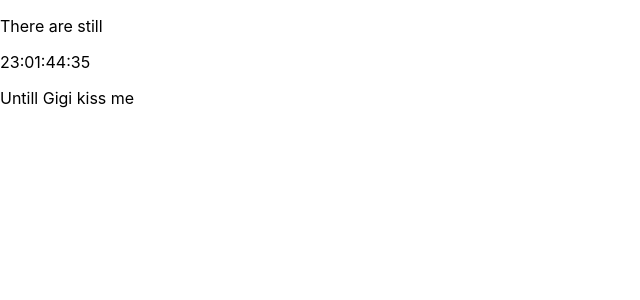
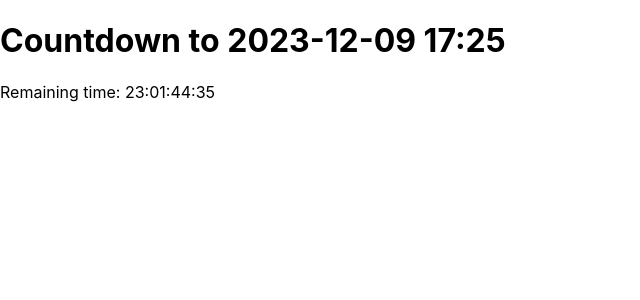
Before and after one commit to loshoc/gigicountdown, a React (Create React App) app in the folder kw-design/: page / in a window 1280 px wide. Shown: the top 300 px of the page, without its empty margins (0-640 px from the left). Built offline with nearby package versions, Linux system fonts and the light colour scheme.

Commit message:
Update App.js

```diff
--- a/kw-design/src/App.js
+++ b/kw-design/src/App.js
@@ -28,11 +28,8 @@ const CountdownApp = () => {
 
   return (
     <div>
-    <p>There are still</p>
-    <div className="countdown-container">
-      <p className="countdown-text">{getRemainingTimeString(remainingTime)}</p>
-    </div>
-    <p>Untill Gigi kiss me</p>
+      <h1>Countdown to 2023-12-09 17:25</h1>
+      <p>Remaining time: {getRemainingTimeString(remainingTime)}</p>
     </div>
   );
 };
```
